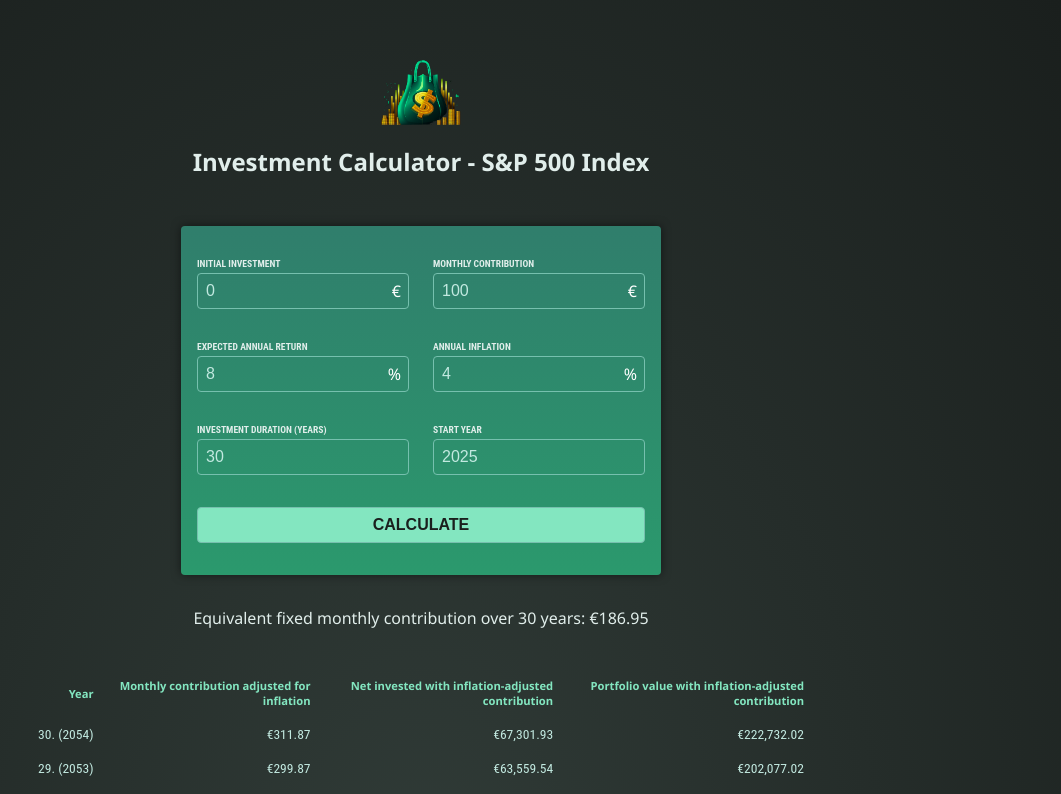
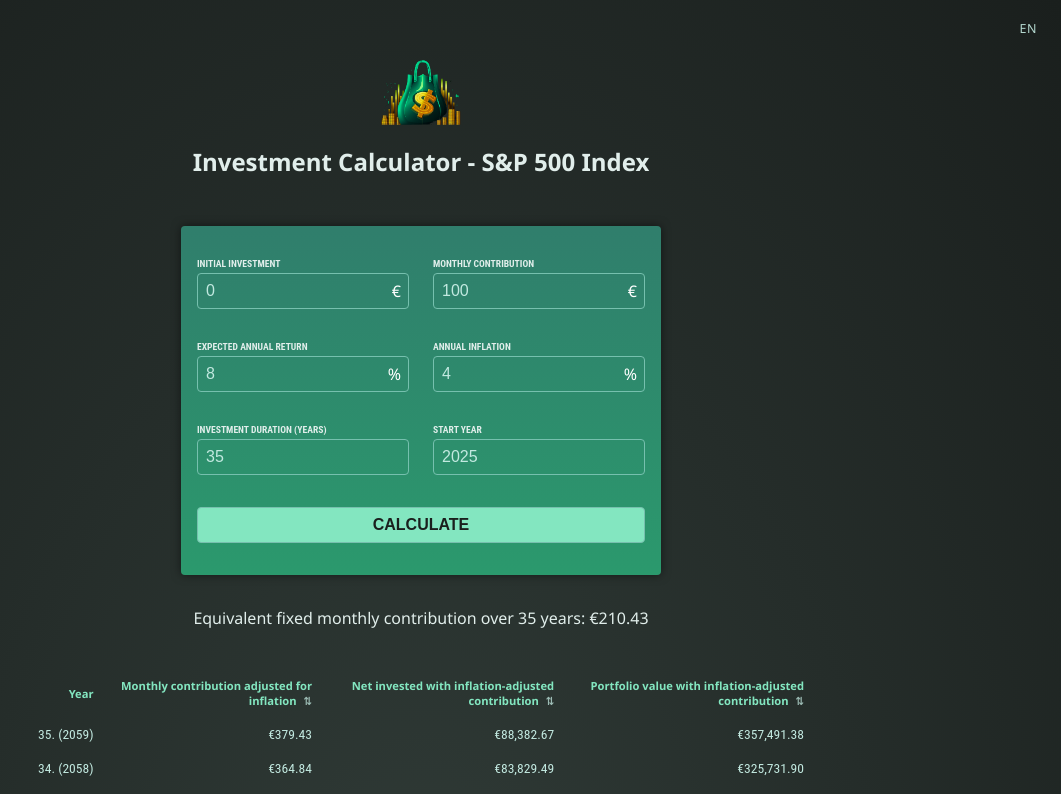
Before and after one commit to lemonrick/investment-calculator, an Angular app: page / in a window 1280 px wide. Shown: the top 794 px of the page, without its empty margins (219-1280 px from the left). Built offline with nearby package versions, Linux system fonts and the light colour scheme.

Commit message:
feat(ui): add EN/SK language toggle and unified contribution mode table switching

```diff
--- a/src/app/header/header.component.css
+++ b/src/app/header/header.component.css
@@ -3,6 +3,24 @@
   text-align: center;
   margin: 3rem auto;
   padding: 0 0.5rem;
+}
+
+.language-switch {
+  position: fixed;
+  right: 1rem;
+  top: 1rem;
+  z-index: 1000;
+  border-radius: 999px;
+  background: transparent;
+}
+
+.language-switch button {
+  all: unset;
+  cursor: pointer;
+  font-size: 0.78rem;
+  letter-spacing: 0.04em;
+  padding: 0.2rem 0.5rem;
+  color: rgba(194, 233, 224, 0.92);
 }
 
 header img {
--- a/src/app/header/header.component.html
+++ b/src/app/header/header.component.html
@@ -1,4 +1,12 @@
 <header>
+  <div class="language-switch" aria-label="Language switch">
+    <button
+      type="button"
+      (click)="uiText.setLanguage(uiText.language() === 'en' ? 'sk' : 'en')"
+    >
+      {{ uiText.language().toUpperCase() }}
+    </button>
+  </div>
   <img src="investment-calculator-logo.png" alt="A money bag">
-  <h1>Investment Calculator - <span class="header-subtitle">S&P 500 Index</span></h1>
+  <h1>{{ uiText.t('headerTitle') }} - <span class="header-subtitle">{{ uiText.t('headerSubtitle') }}</span></h1>
 </header>
--- a/src/app/header/header.component.ts
+++ b/src/app/header/header.component.ts
@@ -1,4 +1,5 @@
-import { Component } from '@angular/core';
+import {Component, inject} from '@angular/core';
+import {UiTextService} from "../ui-text.service";
 
 @Component({
     selector: 'app-header',
@@ -6,5 +7,5 @@
     styleUrl: './header.component.css'
 })
 export class HeaderComponent {
-
+  uiText = inject(UiTextService);
 }
--- a/src/app/investment-result.model.ts
+++ b/src/app/investment-result.model.ts
@@ -3,6 +3,7 @@
   initialAmount: number; // Počiatočná suma
   totalWithoutInflation: number; // Suma bez inflácie
   totalWithInflation: number; // Suma s infláciou
+  netInvestedWithoutInflation: number; // Netto vložené peniaze (fixný príspevok)
   netInvestedWithInflation: number; // Netto vložené peniaze (príspevok + inflácia)
   monthlyContribution: number; // Mesačný príspevok
   monthlyContributionWithInflation: number; // Mesačný príspevok (+inflacia)
--- a/src/app/investment-results/investment-results.component.css
+++ b/src/app/investment-results/investment-results.component.css
@@ -13,6 +13,8 @@
 
 .header-toggle {
   all: unset;
+  display: block;
+  width: 100%;
   cursor: pointer;
   color: inherit;
   text-align: right;
@@ -21,6 +23,12 @@
 .header-toggle:focus-visible {
   outline: 1px solid #83e6c0;
   outline-offset: 2px;
+}
+
+.header-affordance {
+  margin-left: 0.25rem;
+  color: #c2e9e0;
+  opacity: 0.75;
 }
 
 table tbody {
--- a/src/app/investment-results/investment-results.component.html
+++ b/src/app/investment-results/investment-results.component.html
@@ -1,42 +1,75 @@
 @if (!results()) {
-  <p class="center">Fill out the form and press "Calculate".</p>
+  <p class="center">{{ uiText.t('fillOutForm') }}</p>
 } @else {
-  @if (equivalentFixedMonthlyContribution !== null) {
+  @if (showInflationMode() && equivalentFixedMonthlyContribution !== null) {
     <p class="center equivalent-line">
-      <span>Equivalent fixed monthly contribution </span>
-      <span class="equivalent-over">over {{ results()![0].year }} years: {{ equivalentFixedMonthlyContribution | currency:'EUR':'symbol' }}</span>
+      <span>{{ uiText.t('equivalentFixedMonthlyContribution') }} </span>
+      <span class="equivalent-over">
+        {{ uiText.t('overYears', { years: results()![0].year }) }} {{ equivalentFixedMonthlyContribution | currency:'EUR':'symbol' }}
+      </span>
     </p>
   }
   <table>
     <thead>
     <tr>
-      <th>Year</th>
-      <th>Monthly contribution adjusted for inflation</th>
+      <th>{{ uiText.t('year') }}</th>
       <th>
-        <button type="button" class="header-toggle" (click)="toggleFixedContributionColumn()">
-          @if (showNetInvested()) {
-            Net invested with inflation-adjusted contribution
+        <button type="button" class="header-toggle" (click)="toggleContributionMode()">
+          @if (showInflationMode()) {
+            {{ uiText.t('monthlyContributionAdjustedForInflation') }}
           } @else {
-            Portfolio value with fixed monthly contribution {{ fixedMonthlyContribution | currency:'EUR':'symbol' }}
+            {{ uiText.t('fixedMonthlyContribution') }} {{ fixedMonthlyContribution | currency:'EUR':'symbol' }}
           }
+          <span class="header-affordance" aria-hidden="true">⇅</span>
         </button>
       </th>
-      <th>Portfolio value with inflation-adjusted contribution</th>
+      <th>
+        <button type="button" class="header-toggle" (click)="toggleContributionMode()">
+          @if (showInflationMode()) {
+            {{ uiText.t('netInvestedWithInflationAdjustedContribution') }}
+          } @else {
+            {{ uiText.t('netInvestedWithFixedMonthlyContribution') }}
+          }
+          <span class="header-affordance" aria-hidden="true">⇅</span>
+        </button>
+      </th>
+      <th>
+        <button type="button" class="header-toggle" (click)="toggleContributionMode()">
+          @if (showInflationMode()) {
+            {{ uiText.t('portfolioValueWithInflationAdjustedContribution') }}
+          } @else {
+            {{ uiText.t('portfolioValueWithFixedMonthlyContribution') }}
+          }
+          <span class="header-affordance" aria-hidden="true">⇅</span>
+        </button>
+      </th>
     </tr>
     </thead>
     <tbody>
       @for (result of results(); track result.year) {
         <tr>
           <td class="no-wrap">{{ result.year }}. ({{ result.startingYear + result.year - 1 }})</td>
-          <td> {{ result.monthlyContributionWithInflation | currency:'EUR':'symbol' }} </td>
           <td>
-            @if (showNetInvested()) {
+            @if (showInflationMode()) {
+              {{ result.monthlyContributionWithInflation | currency:'EUR':'symbol' }}
+            } @else {
+              {{ result.monthlyContribution | currency:'EUR':'symbol' }}
+            }
+          </td>
+          <td>
+            @if (showInflationMode()) {
               {{ result.netInvestedWithInflation | currency:'EUR':'symbol' }}
+            } @else {
+              {{ result.netInvestedWithoutInflation | currency:'EUR':'symbol' }}
+            }
+          </td>
+          <td>
+            @if (showInflationMode()) {
+              {{ result.totalWithInflation | currency:'EUR':'symbol' }}
             } @else {
               {{ result.totalWithoutInflation | currency:'EUR':'symbol' }}
             }
           </td>
-          <td> {{ result.totalWithInflation | currency:'EUR':'symbol' }} </td>
         </tr>
       }
     </tbody>
--- a/src/app/investment-results/investment-results.component.ts
+++ b/src/app/investment-results/investment-results.component.ts
@@ -1,6 +1,7 @@
-import {Component, inject, signal} from '@angular/core';
+import {Component, effect, inject, signal} from '@angular/core';
 import {CurrencyPipe} from "@angular/common";
 import {InvestmentService} from "../investment.service";
+import {UiTextService} from "../ui-text.service";
 
 @Component({
     selector: 'app-investment-results',
@@ -10,9 +11,21 @@
 })
 export class InvestmentResultsComponent {
   private investmentService = inject(InvestmentService);
-  showNetInvested = signal(true);
+  uiText = inject(UiTextService);
+  showInflationMode = signal(true);
 
   results = this.investmentService.resultData.asReadonly();
+
+  constructor() {
+    effect(() => {
+      const res = this.results();
+      if (!res || res.length === 0) {
+        return;
+      }
+
+      this.showInflationMode.set(this.investmentService.lastInflationRate() !== 0);
+    });
+  }
 
   get fixedMonthlyContribution(): number | null {
     const res = this.results();
@@ -20,6 +33,10 @@
   }
 
   get equivalentFixedMonthlyContribution(): number | null {
+    if (!this.showInflationMode()) {
+      return null;
+    }
+
     const res = this.results();
     if (!res || res.length === 0) {
       return null;
@@ -34,7 +51,7 @@
     return (latest.netInvestedWithInflation - latest.initialAmount) / months;
   }
 
-  toggleFixedContributionColumn() {
-    this.showNetInvested.update((value) => !value);
+  toggleContributionMode() {
+    this.showInflationMode.update((value) => !value);
   }
 }
--- a/src/app/investment.service.ts
+++ b/src/app/investment.service.ts
@@ -5,15 +5,18 @@
 @Injectable({providedIn: 'root'})
 export class InvestmentService {
   resultData = signal<InvestmentResultModel[] | undefined>(undefined);
+  lastInflationRate = signal<number>(0);
 
   calculateInvestmentResults(data: InvestmentInputModel) {
 
     const { initialAmount, annualContribution, expectedReturn, duration, inflationRate, startingYear } = data;
+    this.lastInflationRate.set(inflationRate);
 
     const monthlyRate = expectedReturn / 100 / 12; // Mesačný úrok
     const totalMonths = duration * 12; // Celkový počet mesiacov
     let totalWithoutInflation = initialAmount + 1; // Suma bez inflácie
     let totalWithInflation = initialAmount + 1; // Suma s infláciou
+    let netInvestedWithoutInflation = initialAmount; // Netto vložené peniaze (fixný príspevok)
     let netInvestedWithInflation = initialAmount; // Netto vložené peniaze (s infláciou príspevku)
     let currentAnnualContribution = annualContribution * 12; // Ročný príspevok
     let currentAnnualContributionWithInflation = annualContribution * 12; // Ročný príspevok s infláciou
@@ -24,6 +27,7 @@
       // Bez inflácie: mesačný príspevok sa nepridáva k hodnotám
       totalWithoutInflation *= (1 + monthlyRate);
       totalWithoutInflation += currentAnnualContribution / 12; // Príspevok je rovnaký každý mesiac
+      netInvestedWithoutInflation += currentAnnualContribution / 12;
 
       // S infláciou: mesačný príspevok sa zvyšuje o infláciu
       totalWithInflation *= (1 + monthlyRate);
@@ -40,6 +44,7 @@
           initialAmount: initialAmount,
           totalWithoutInflation: parseFloat(totalWithoutInflation.toFixed(2)), // Suma bez inflácie
           totalWithInflation: parseFloat(totalWithInflation.toFixed(2)),    // Suma s infláciou
+          netInvestedWithoutInflation: parseFloat(netInvestedWithoutInflation.toFixed(2)), // Netto vložené peniaze (fixný príspevok)
           netInvestedWithInflation: parseFloat(netInvestedWithInflation.toFixed(2)), // Netto vložené peniaze (s infláciou)
           monthlyContribution: parseFloat((currentAnnualContribution / 12).toFixed(2)), // Mesačný príspevok
           monthlyContributionWithInflation: parseFloat((currentAnnualContributionWithInflation / 12).toFixed(2)), // Mesačný príspevok (+inflacia)
--- /dev/null
+++ b/src/app/ui-text.service.ts
@@ -0,0 +1,71 @@
+import {Injectable, signal} from '@angular/core';
+
+type Language = 'en' | 'sk';
+
+const translations = {
+  en: {
+    headerTitle: 'Investment Calculator',
+    headerSubtitle: 'S&P 500 Index',
+    initialInvestment: 'Initial investment',
+    monthlyContribution: 'Monthly contribution',
+    expectedAnnualReturn: 'Expected annual return',
+    annualInflation: 'Annual inflation',
+    investmentDurationYears: 'Investment duration (years)',
+    startYear: 'Start year',
+    calculate: 'Calculate',
+    fillOutForm: 'Fill out the form and press "Calculate".',
+    equivalentFixedMonthlyContribution: 'Equivalent fixed monthly contribution',
+    overYears: 'over {{years}} years:',
+    year: 'Year',
+    monthlyContributionAdjustedForInflation: 'Monthly contribution adjusted for inflation',
+    fixedMonthlyContribution: 'Fixed monthly contribution',
+    netInvestedWithInflationAdjustedContribution: 'Net invested with inflation-adjusted contribution',
+    netInvestedWithFixedMonthlyContribution: 'Net invested with fixed monthly contribution',
+    portfolioValueWithInflationAdjustedContribution: 'Portfolio value with inflation-adjusted contribution',
+    portfolioValueWithFixedMonthlyContribution: 'Portfolio value with fixed monthly contribution'
+  },
+  sk: {
+    headerTitle: 'Investičná kalkulačka',
+    headerSubtitle: 'S&P 500 Index',
+    initialInvestment: 'Počiatočná investícia',
+    monthlyContribution: 'Mesačný príspevok',
+    expectedAnnualReturn: 'Očakávaný ročný výnos',
+    annualInflation: 'Ročná inflácia',
+    investmentDurationYears: 'Dĺžka investície (roky)',
+    startYear: 'Počiatočný rok',
+    calculate: 'Vypočítať',
+    fillOutForm: 'Vyplňte formulár a stlačte "Vypočítať".',
+    equivalentFixedMonthlyContribution: 'Ekvivalentný fixný mesačný príspevok',
+    overYears: 'za {{years}} rokov:',
+    year: 'Rok',
+    monthlyContributionAdjustedForInflation: 'Mesačný príspevok upravený o infláciu',
+    fixedMonthlyContribution: 'Fixný mesačný príspevok',
+    netInvestedWithInflationAdjustedContribution: 'Celkovo vložené pri inflačne upravenom príspevku',
+    netInvestedWithFixedMonthlyContribution: 'Celkovo vložené pri fixnom mesačnom príspevku',
+    portfolioValueWithInflationAdjustedContribution: 'Hodnota portfólia pri inflačne upravenom príspevku',
+    portfolioValueWithFixedMonthlyContribution: 'Hodnota portfólia pri fixnom mesačnom príspevku'
+  }
+} as const;
+
+type TranslationKey = keyof typeof translations.en;
+
+@Injectable({providedIn: 'root'})
+export class UiTextService {
+  language = signal<Language>('en');
+
+  setLanguage(language: Language) {
+    this.language.set(language);
+  }
+
+  t(key: TranslationKey, params?: Record<string, string | number>): string {
+    const template = translations[this.language()][key];
+    if (!params) {
+      return template;
+    }
+
+    return template.replace(/\{\{\s*(\w+)\s*}}/g, (_, placeholder: string) => {
+      const value = params[placeholder];
+      return value === undefined ? '' : String(value);
+    });
+  }
+}
--- a/src/app/user-input/user-input.component.html
+++ b/src/app/user-input/user-input.component.html
@@ -1,7 +1,7 @@
 <form (ngSubmit)="onSubmit()" >
   <div class="input-group">
     <p>
-      <label for="initial-investment" class="input-label">Initial investment</label>
+      <label for="initial-investment" class="input-label">{{ uiText.t('initialInvestment') }}</label>
       <span class="input-wrapper">
         <input
           id="initial-investment"
@@ -14,7 +14,7 @@
       </span>
     </p>
     <p>
-      <label for="annual-investment" class="input-label">Monthly contribution</label>
+      <label for="annual-investment" class="input-label">{{ uiText.t('monthlyContribution') }}</label>
       <span class="input-wrapper">
         <input
           id="annual-investment"
@@ -29,7 +29,7 @@
   </div>
   <div class="input-group">
     <p>
-      <label for="expected-return" class="input-label">Expected annual return</label>
+      <label for="expected-return" class="input-label">{{ uiText.t('expectedAnnualReturn') }}</label>
       <span class="input-wrapper">
         <input
           id="expected-return"
@@ -42,7 +42,7 @@
       </span>
     </p>
     <p>
-      <label for="inflation-rate" class="input-label">Annual inflation</label>
+      <label for="inflation-rate" class="input-label">{{ uiText.t('annualInflation') }}</label>
       <span class="input-wrapper">
         <input
           id="inflation-rate"
@@ -57,7 +57,7 @@
   </div>
   <div class="input-group input-group-symmetric">
     <p>
-      <label for="duration" class="input-label">Investment duration (years)</label>
+      <label for="duration" class="input-label">{{ uiText.t('investmentDurationYears') }}</label>
       <span class="input-wrapper">
         <input
           id="duration"
@@ -69,7 +69,7 @@
       </span>
     </p>
     <p>
-      <label for="starting-year" class="input-label">Start year</label>
+      <label for="starting-year" class="input-label">{{ uiText.t('startYear') }}</label>
       <span class="input-wrapper">
         <input
           id="starting-year"
@@ -85,6 +85,6 @@
     </p>
   </div>
   <p>
-    <button>Calculate</button>
+    <button>{{ uiText.t('calculate') }}</button>
   </p>
 </form>
--- a/src/app/user-input/user-input.component.ts
+++ b/src/app/user-input/user-input.component.ts
@@ -1,6 +1,7 @@
 import {Component, OnInit, signal} from '@angular/core';
 import {FormsModule} from "@angular/forms";
 import {InvestmentService} from "../investment.service";
+import {UiTextService} from "../ui-text.service";
 
 @Component({
     selector: 'app-user-input',
@@ -14,11 +15,14 @@
   enteredInitialInvestment = signal('0');
   enteredAnnualInvestment = signal('100');
   enteredExpectedReturn = signal('8');
-  enteredDuration = signal('30');
+  enteredDuration = signal('35');
   inflationRate = signal('4');
   startingYear = signal('2025');
 
-  constructor(private investmentService: InvestmentService) {}
+  constructor(
+    private investmentService: InvestmentService,
+    public uiText: UiTextService
+  ) {}
 
   ngOnInit(): void {
     this.onSubmit();
@@ -36,7 +40,7 @@
     /* this.enteredInitialInvestment.set('0');
     this.enteredAnnualInvestment.set('100');
     this.enteredExpectedReturn.set('8');
-    this.enteredDuration.set('30');
+    this.enteredDuration.set('35');
     this.inflationRate.set('4'); */
   }
 
```
